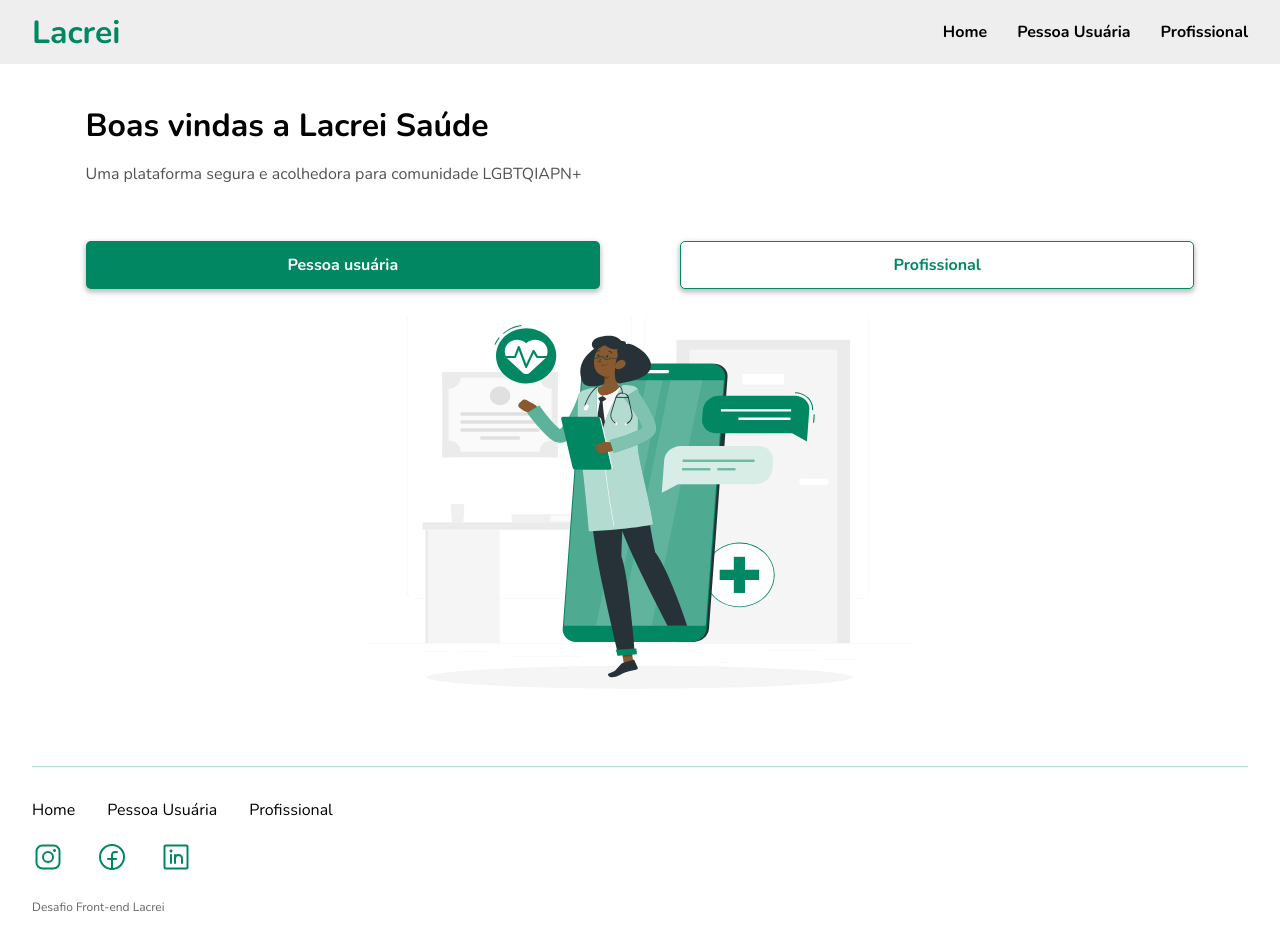
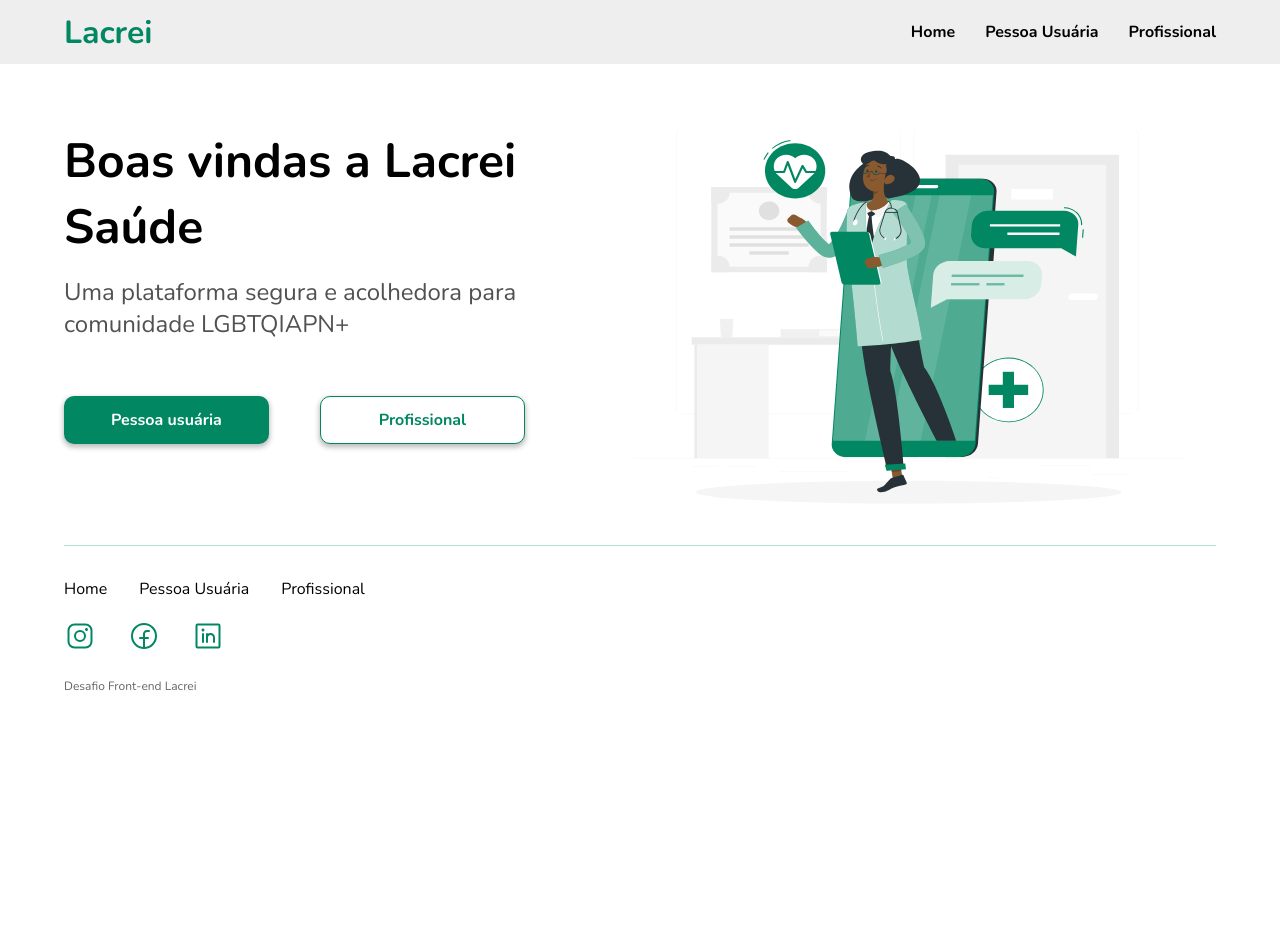
Before and after one commit to lcds90/desafio-lacrei, a Next.js app: page / in a window 1280 px wide. After the commit the page ends 800 px from the top, so only its background shows below. Built offline with nearby package versions, Linux system fonts and the light colour scheme.

Commit message:
:sparkles:feat: responsive for 512px && 1040px min-width 📱

```diff
--- a/components/footer/footer.tsx
+++ b/components/footer/footer.tsx
@@ -3,7 +3,7 @@ import styled from "styled-components";
 import { ID, links } from "./footer.enum";
 
 const Footer = styled.footer`
-  margin: 0 2rem;
+  margin: 0 1rem;
   padding: 1rem 0;
   height: 100%;
   display: flex;
@@ -13,6 +13,9 @@ const Footer = styled.footer`
   color: ${({ theme }) => theme.colors.primary};
   border-top: 1px solid ${({ theme }) => theme.colors.light};
 
+  @media (min-width: 512px) {
+    margin: 0 4rem;
+  }
   .links-wrapper {
     display: flex;
     flex-direction: column;
@@ -21,7 +24,7 @@ const Footer = styled.footer`
     gap: 5px;
     padding-top: 1rem;
 
-    @media (min-width: 520px) {
+    @media (min-width: 512px) {
       flex-direction: row;
       gap: 2rem;
     }
@@ -30,7 +33,7 @@ const Footer = styled.footer`
       font-size: 0.9rem;
       font-weight: 400;
 
-      @media (min-width: 520px) {
+      @media (min-width: 512px) {
         font-size: 1rem;
       }
     }
--- a/components/header/header.tsx
+++ b/components/header/header.tsx
@@ -10,10 +10,10 @@ const Header = styled.header`
   background-color: ${({ theme }) => theme.colors.lighter};
   color: ${({ theme }) => theme.colors.primary};
 
-  @media (min-width: 520px) {
+  @media (min-width: 512px) {
     grid-template-columns: max-content 1fr;
     grid-template-rows: 3rem;
-    padding: 0.5rem 2rem;
+    padding: 0.5rem 4rem;
   }
 `;
 
@@ -22,7 +22,7 @@ const Title = styled.h1`
   text-align: center;
   text-decoration: none;
 
-  @media (min-width: 520px) {
+  @media (min-width: 512px) {
     justify-self: start;
   }
 `;
@@ -34,7 +34,7 @@ const Wrapper = styled.div`
   font-size: ${({ theme }) => theme.font.small};
   gap: 15px;
 
-  @media (min-width: 520px) {
+  @media (min-width: 512px) {
     justify-self: flex-end;
     font-size: ${({ theme }) => theme.font.default};
     gap: 30px;
--- a/pages/index.tsx
+++ b/pages/index.tsx
@@ -21,12 +21,16 @@ const Wrapper = styled.div`
   padding: ${({ theme }) => theme.spacing.default};
   width: 100%;
 
-  @media (min-width: 520px) {
+  @media (min-width: 512px) {
     grid-template-columns: 1fr 1fr;
     grid-template-rows: 1fr;
     gap: 5rem;
-    width: 100%;
     padding: 0;
+  }
+
+  @media (min-width: 1040px) {
+    gap: 0;
+    place-items: unset;
   }
 `;
 
@@ -35,7 +39,7 @@ const Button = styled.button<ButtonProps>`
   display: block;
   width: 60%;
   border: none;
-  border-radius: 5px;
+  border-radius: 10px;
   font-weight: 700;
   margin: 0.5rem 0;
   cursor: pointer;
@@ -63,8 +67,8 @@ const Button = styled.button<ButtonProps>`
     border: 0.1rem solid ${colors.primary};
   `}
 
-  @media (min-width: 520px) {
-    width: 100%;
+  @media (min-width: 512px) {
+    width: 80%;
   }
 `;
 
--- a/styles/shared.ts
+++ b/styles/shared.ts
@@ -18,17 +18,28 @@ export const Main = styled.main`
   gap: 50px;
   align-items: center;
 
-  @media (min-width: 520px) {
+  @media (min-width: 512px) {
     gap: 0;
+  }
+
+  @media (min-width: 1040px) {
+    flex-direction: row;
+    justify-content: space-between;
+    padding: 4rem 6rem 0 4rem;
   }
 `;
 
 export const Subject = styled.h2`
   font-size: ${({ theme }) => theme.font.large};
   color: ${({ theme }) => theme.colors.base};
+  max-width: 550px;
 
-  @media (min-width: 520px) {
+  @media (min-width: 512px) {
     font-size: ${({ theme }) => theme.font.big};
+  }
+
+  @media (min-width: 1040px) {
+    font-size: ${({ theme }) => theme.font.bigger};
   }
 `;
 
@@ -37,8 +48,12 @@ export const Description = styled.p`
   color: ${({ theme }) => theme.colors.gray};
   margin: ${({ theme }) => theme.spacing.default} 0;
 
-  @media (min-width: 520px) {
+  @media (min-width: 512px) {
     font-size: ${({ theme }) => theme.font.default};
+  }
+
+  @media (min-width: 1040px) {
+    font-size: ${({ theme }) => theme.font.large};
   }
 `;
 
@@ -46,12 +61,11 @@ export const PageBlock = styled.section`
   height: 100%;
   width: 100%;
 
-  @media (min-width: 520px) {
+  @media (min-width: 512px) {
     display: flex;
     flex-direction: column;
-    text-align: justify;
     width: 90%;
-    padding: 1rem 0;
+    max-width: 512px;
   }
 `;
 
@@ -61,6 +75,11 @@ export const PageImage = styled.section`
   justify-content: center;
   padding-bottom: 0.75rem;
 
+  @media (min-width: 512px) {
+    padding-bottom: 0;
+    align-items: flex-end;
+  }
+
   img {
     max-width: 550px;
     width: 100%;
```
